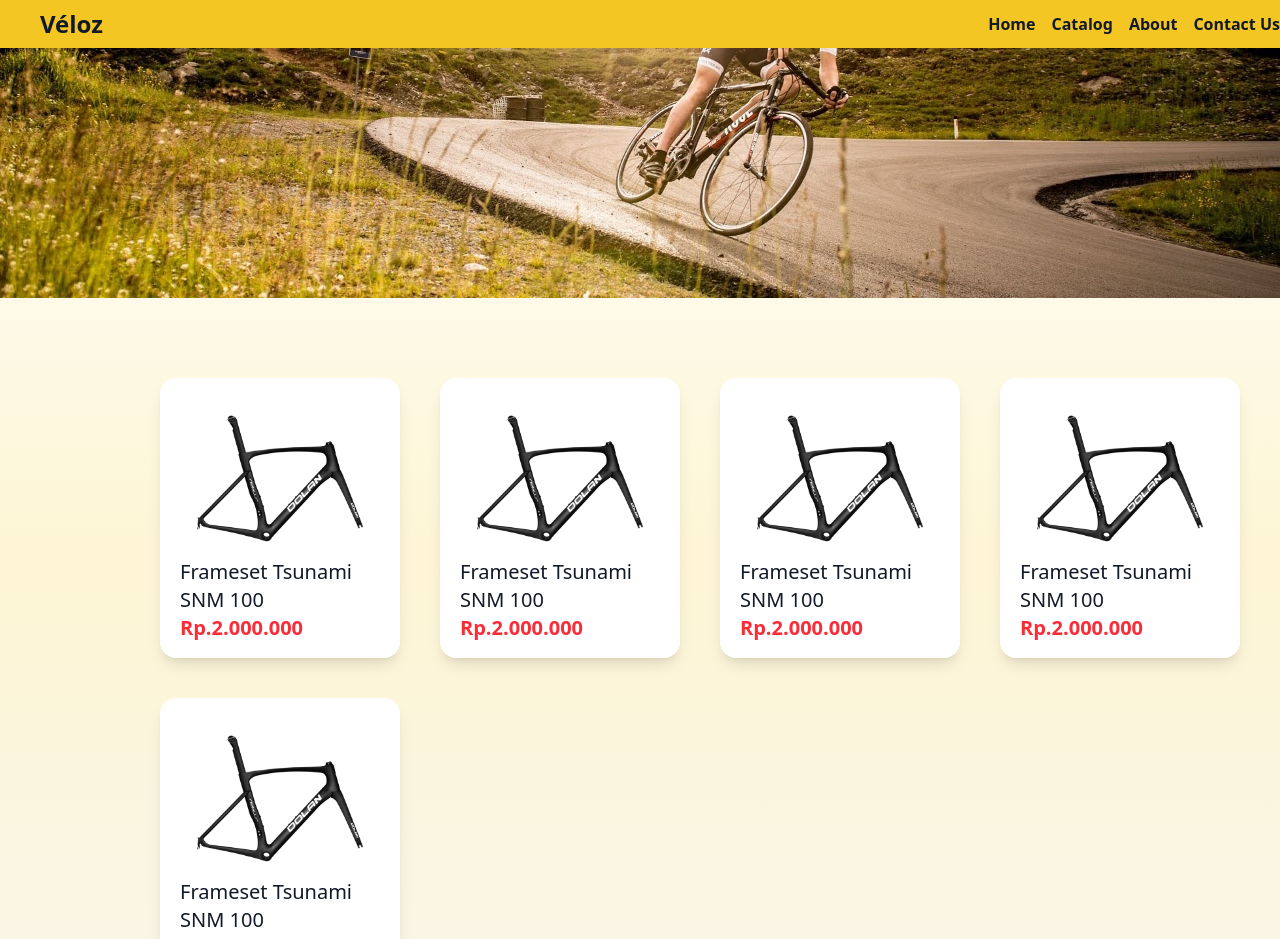
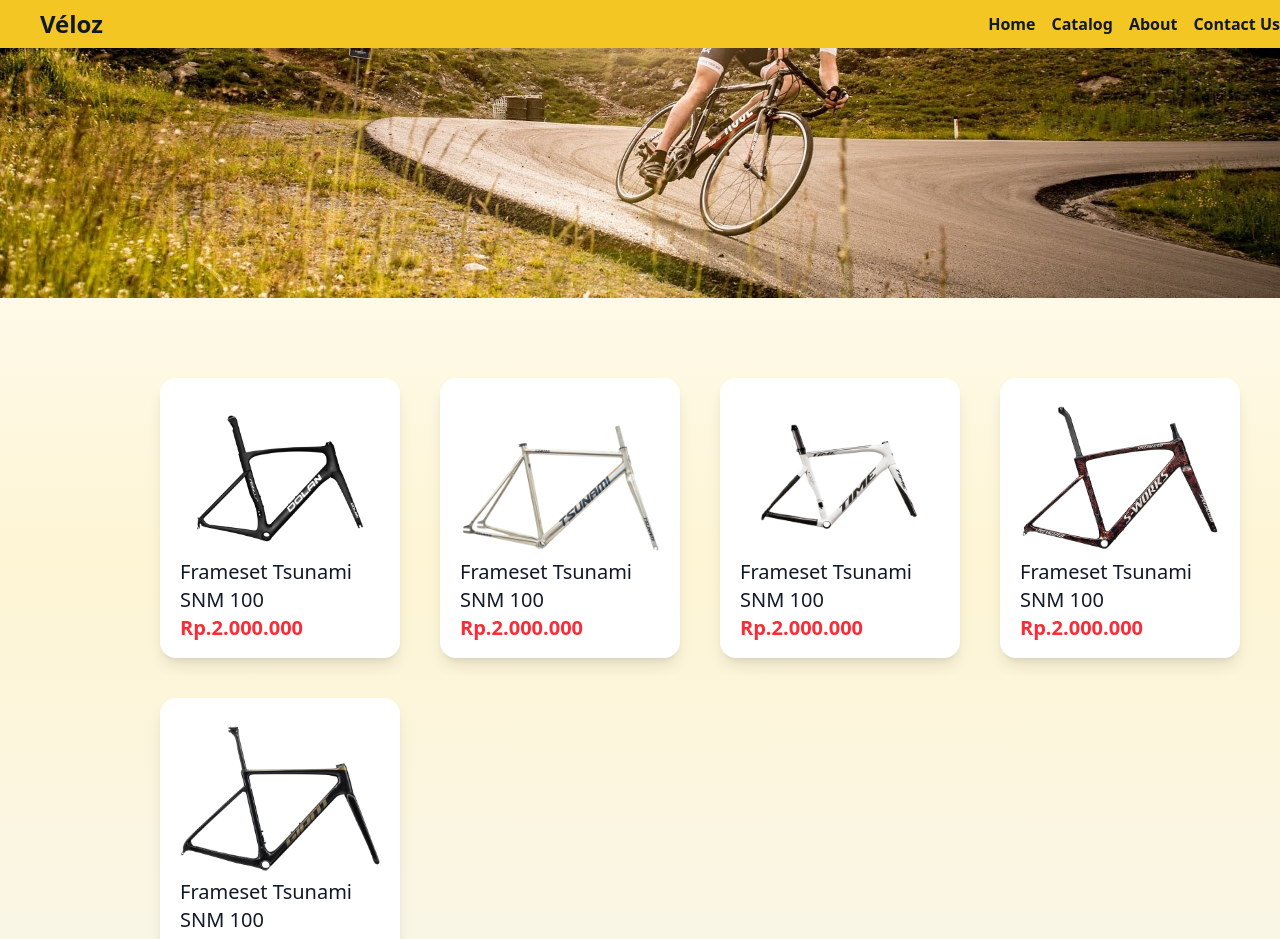
Before and after one commit to bangyazaka-hash/Veloz, a Next.js app: page /Frame in a window 1280 px wide. Shown: the top 939 px of the page. Built offline with nearby package versions, Linux system fonts and the light colour scheme.

Commit message:
Memperbarui halaman catalog

```diff
--- a/src/app/Frame/page.tsx
+++ b/src/app/Frame/page.tsx
@@ -35,7 +35,7 @@ export default function Frame() {
            <div className="relative justify-center w-50 h-50">
             <div className="bg-[#FFFFFF] w-60 h-70 rounded-2xl shadow-lg m-10 ml-30 p-5">
              <Image
-                                    src="/dolan.png"
+                                    src="/tsunamisnm100.png"
                                     alt="Detail"
                                     fill
                                     className="object-contain mt-10 ml-35"
@@ -48,7 +48,7 @@ export default function Frame() {
               <div className="relative justify-center w-50 h-50">
             <div className="bg-[#FFFFFF] w-60 h-70 rounded-2xl shadow-lg m-10 ml-30 p-5">
              <Image
-                                    src="/dolan.png"
+                                    src="/time.png"
                                     alt="Detail"
                                     fill
                                     className="object-contain mt-10 ml-35"
@@ -61,7 +61,7 @@ export default function Frame() {
                   <div className="relative justify-center w-50 h-50">
             <div className="bg-[#FFFFFF] w-60 h-70 rounded-2xl shadow-lg m-10 ml-30 p-5">
              <Image
-                                    src="/dolan.png"
+                                    src="/sworks.png"
                                     alt="Detail"
                                     fill
                                     className="object-contain mt-10 ml-35"
@@ -74,7 +74,7 @@ export default function Frame() {
                <div className="relative justify-center w-50 h-50">
             <div className="bg-[#FFFFFF] w-60 h-70 rounded-2xl shadow-lg m-10 ml-30 p-5">
              <Image
-                                    src="/dolan.png"
+                                    src="/giant.png"
                                     alt="Detail"
                                     fill
                                     className="object-contain mt-10 ml-35"
--- a/src/app/layout.tsx
+++ b/src/app/layout.tsx
@@ -26,6 +26,7 @@ export default function RootLayout({
   return (
     <html lang="en">
       <body
+
       className={`${geistSans.variable} ${geistMono.variable} antialiased`}>
 
         <header className="bg-[#f3c623] shadow-lg h-12 flex items-center justify-between px-4">
```
Also changed, not shown: public/barcode.jpeg (deleted), public/tsunamisnm100.png (added).
